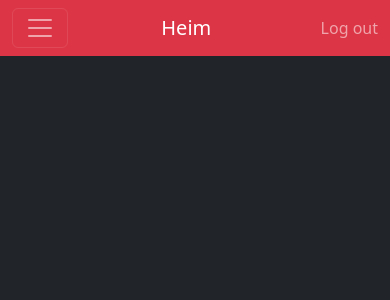
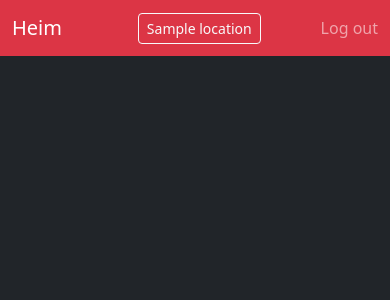
Before and after one commit to ljodal/heim, a FastAPI app: template heim/frontend/templates/index.html in a window 390 px wide. Shown: the top 300 px of the page. Run offline with FastAPI, Linux system fonts and the light colour scheme; the template is opened without the code that fills it: most values are stand-ins (such as "Sample title", 1, 10 or a date in 2020); parts of the project's set-up code (start-up, migrations or seed data) failed here and were passed over.

Commit message:
Fix navbar responsiveness
Don't collapse on small devices and change location selector to a button
group

```diff
--- a/heim/frontend/templates/index.html
+++ b/heim/frontend/templates/index.html
@@ -3,24 +3,20 @@
 {% block body %}
   <nav class="navbar navbar-expand-lg navbar-dark bg-danger">
     <div class="container-fluid">
-      <button class="navbar-toggler" type="button" data-toggle="collapse" data-target="#location-switcher" aria-controls="location-switcher" aria-expanded="false" aria-label="Toggle navigation">
-        <span class="navbar-toggler-icon"></span>
-      </button>
-
       <span class="navbar-brand">
         Heim
       </span>
 
-      <div class="collapse navbar-collapse justify-content-md-center" id="location-switcher">
-        <ul class="navbar-nav">
-          {% for location in locations %}
-            <li class="nav-item">
-              <a class="nav-link {% if location.id == current_location_id %}active{% endif %}" href="/{{ location.id }}/">
+      <div class="justify-content-md-center" id="location-switcher">
+        <div class="d-flex">
+          <div class="btn-group">
+            {% for location in locations %}
+              <a class="btn btn-outline-light btn-sm {% if location.id == current_location_id %}active{% endif %}" href="/{{ location.id }}/">
                 {{ location.name }}
               </a>
-            </li>
-          {% endfor %}
-        </ul>
+            {% endfor %}
+          </div>
+        </div>
       </div>
 
       <ul class="navbar-nav">
```
